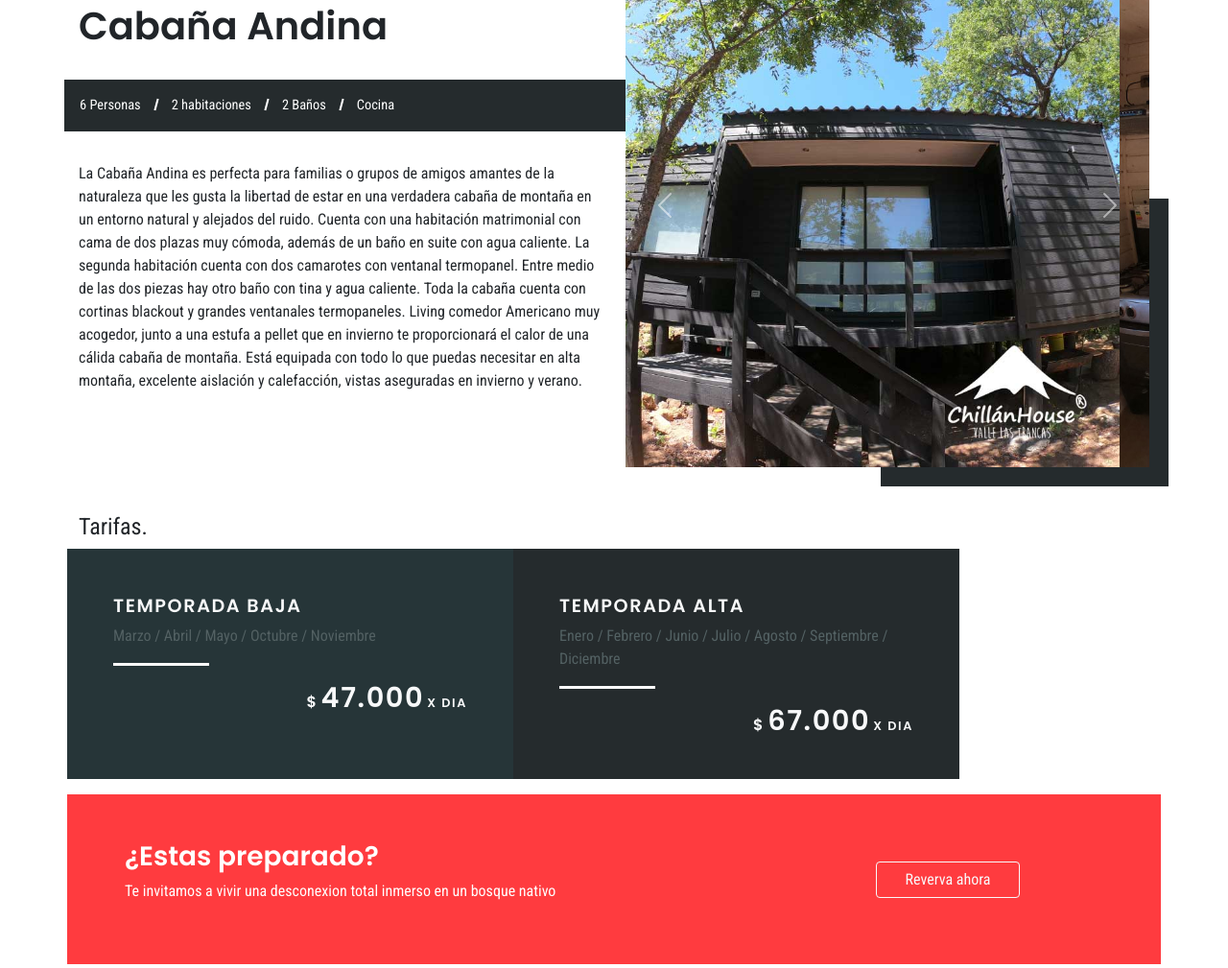
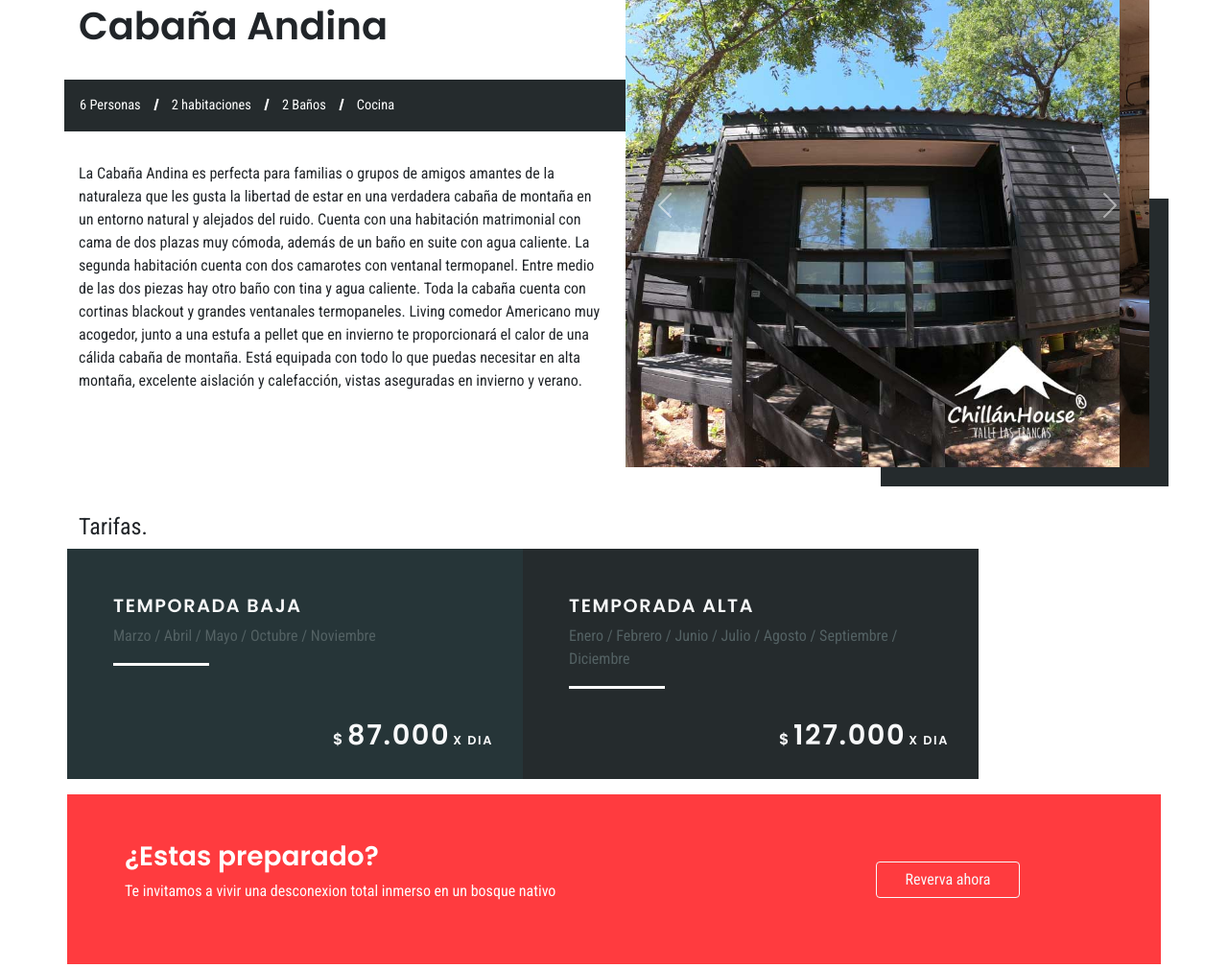
Before and after one commit to maicuel/coder-demo, a website: page cabana_andina.html in a window 1280 px wide. Shown: the part 199-1208 px from the top of the page at 96% size. Drawn offline with nearby package versions, Linux system fonts and the light colour scheme.

Commit message:
cambios 21 abril

```diff
--- a/cabana_andina.html
+++ b/cabana_andina.html
@@ -156,29 +156,28 @@
       </div>
 
       <!-- price -->
-      <div class="row">
+      <div class="row price-section">
         <div class="col-sm-4">
           <p class="h4">Tarifas.</p>
         </div>
         <div class="col-sm-12 col-md-10 text-light">
           <div class="price-wrapper">
-            <div class="row d-flex align-items-end flex-row">
+            <div class="row">
 
               <div class="col-sm-6 p-5">
                 <div class="title text-left">
                   <h5>Temporada Baja</h5>
                   <p class="price-subtitle">Marzo / Abril / Mayo / Octubre / Noviembre</p>
                 </div>
-                <h5 class="price float-end mt-auto">47.000</h5>
+                <h5 class="price">87.000</h5>
               </div>
 
               <div class="col-sm-6 p-5">
                 <div class="title">
                   <h5>Temporada Alta</h5>
-                  <p class="price-subtitle">Enero / Febrero / Junio / Julio / Agosto / Septiembre /
-                    Diciembre</p>
+                  <p class="price-subtitle">Enero / Febrero / Junio / Julio / Agosto / Septiembre / Diciembre</p>
                 </div>
-                <h5 class="price float-end mt-auto">67.000</h5>
+                <h5 class="price">127.000</h5>
               </div>
 
             </div>
@@ -203,7 +202,7 @@
     </div>
   </div>
 
-<!-- footer -->
+  <!-- footer -->
   <footer class="footer mt-auto py-3">
     <div class="container">
       <div class="row d-flex justify-content-center text-center">
@@ -266,9 +265,9 @@
 
               <p>Seleccione una cabaña:</p>
               <select class="form-select" aria-label="select" name="cabaña" id="cabaña">
+                <option value="Andina">Cabaña Andina (6 Personas)</option>
                 <option value="alpina"> Cabaña Alpina (2 Personas)</option>
                 <option value="cumbre">Cabaña Cumbre (4 Personas)</option>
-                <option value="Andina">Cabaña Andina (6 Personas)</option>
               </select>
 
               <div class="mb-3 mt-3">
--- a/scss/components/_price.scss
+++ b/scss/components/_price.scss
@@ -1,4 +1,9 @@
 /* Price */
+
+.price-section {
+    margin: 0;
+    padding: 0;
+}
 
 .price-wrapper {
 
@@ -16,6 +21,7 @@
     & .row > div {
     background-color: $dark-gray;
     height: 15rem;
+    position: relative;
 
         &:first-child {
             background-color: $petrol;
@@ -36,6 +42,10 @@
    & .price {
     font-size: 1.8rem;
     margin-top: 1rem;
+    position: absolute;
+    right: 31px;
+    bottom: 20px;
+
 
     &:before{
         content: '$';
```
Also changed, not shown: cabana_alpina.html (+7 -6 lines), cabana_cumbre.html (+5 -5 lines), nosotros.html (+1 -1 lines), css/style.css, 1 other file.
